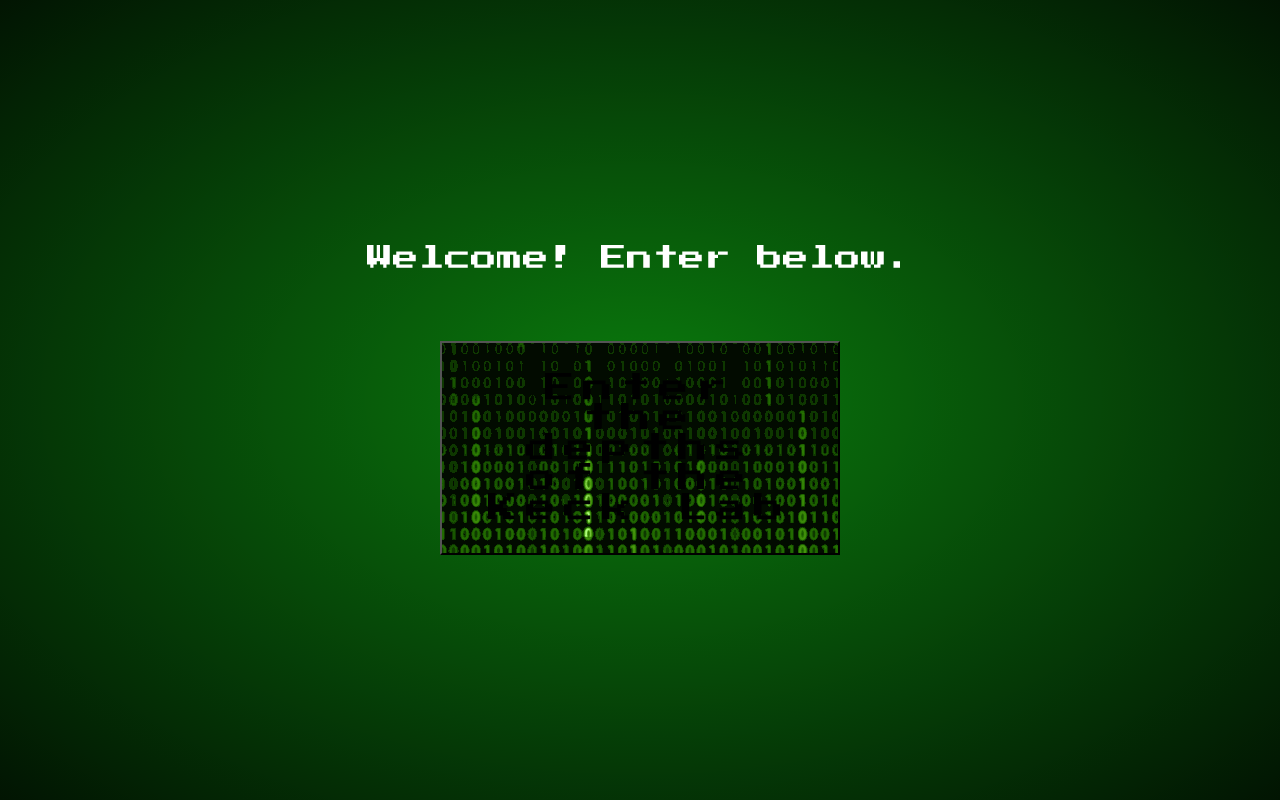
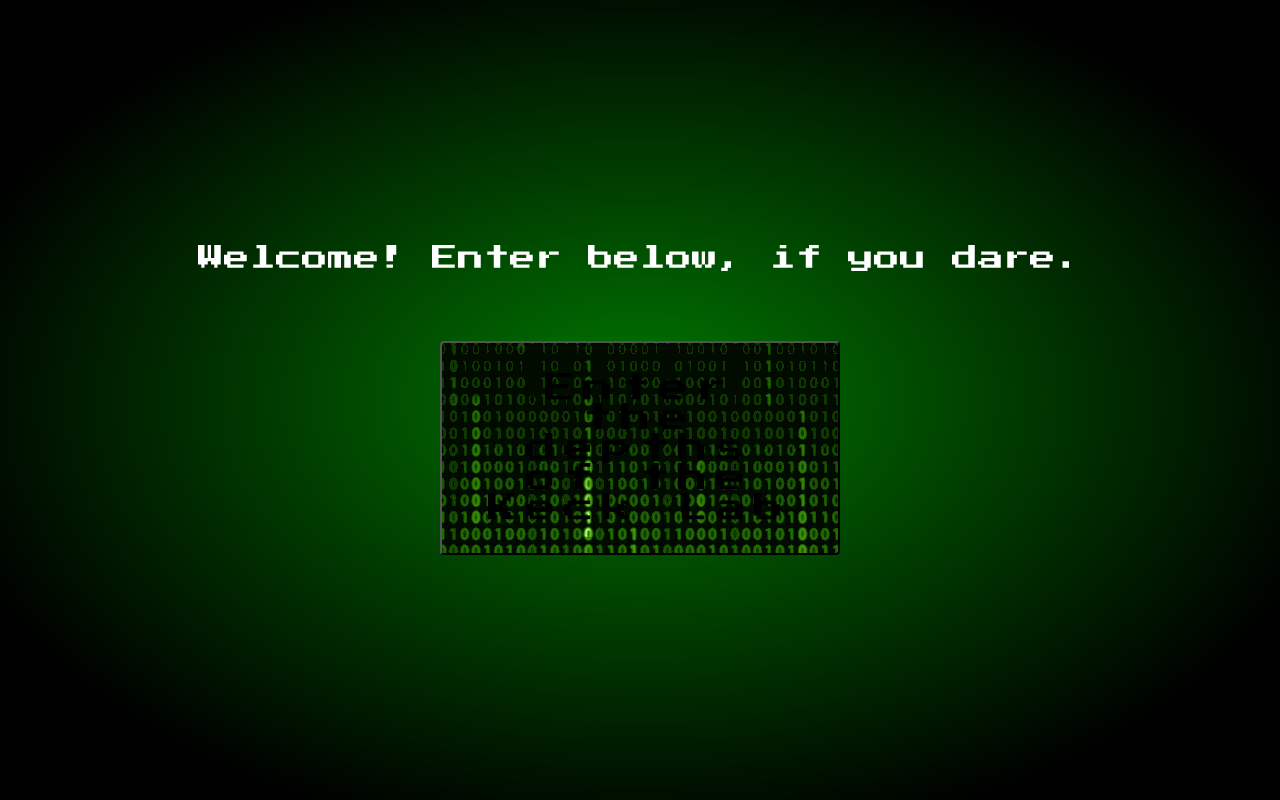
Before and after one commit to djacosta-01/TheEsapists, a React (Create React App) app in the folder keck-escape-room/: page / in a window 1280 px wide. Built offline with nearby package versions, Linux system fonts and the light colour scheme.

Commit message:
Log-in Page CSS complete

```diff
--- a/keck-escape-room/package.json
+++ b/keck-escape-room/package.json
@@ -8,7 +8,7 @@
     "@testing-library/user-event": "^13.5.0",
     "react": "^18.2.0",
     "react-dom": "^18.2.0",
-    "react-scripts": "5.0.1",
+    "react-scripts": "^5.0.1",
     "web-vitals": "^2.1.4"
   },
   "scripts": {
--- a/keck-escape-room/src/App.css
+++ b/keck-escape-room/src/App.css
@@ -17,7 +17,7 @@
 
 header {
   background-color: black;
-  background-image: radial-gradient(rgba(0, 150, 0, 0.75), black 120%);
+  background-image: radial-gradient(rgba(0, 120, 0, 1), black 80%);
   height: 100vh;
   font-size: large;
   color: white;
@@ -31,13 +31,16 @@ header {
   font-family: inherit;
   padding: 30px;
   letter-spacing: 8px;
-  transition: 0.4s ease-in-out;
+  transition: 0.4s cubic-bezier(1, 0, 0, 1);
+  border-radius: 4px;
   background-image: url("./codeGif.gif");
 }
 
 .logInButton:hover {
   color: white;
-  transition: 0.6s ease-in;
+  transition: 1s ease-out;
+  width: 450px;
+  font-size: 40px;
 }
 
 .App-header {
--- a/keck-escape-room/src/App.js
+++ b/keck-escape-room/src/App.js
@@ -4,7 +4,7 @@ function App() {
   return (
     <div className="App">
       <header className="App-header">
-        Welcome! Enter below.
+        Welcome! Enter below, if you dare.
         <button class="logInButton">Enter the depths of the Keck Lab</button>
       </header>
     </div>
```
Also changed, not shown: keck-escape-room/src/components/Navbar.js (added), 1 other file (tests, documents, lock files or other folders).
